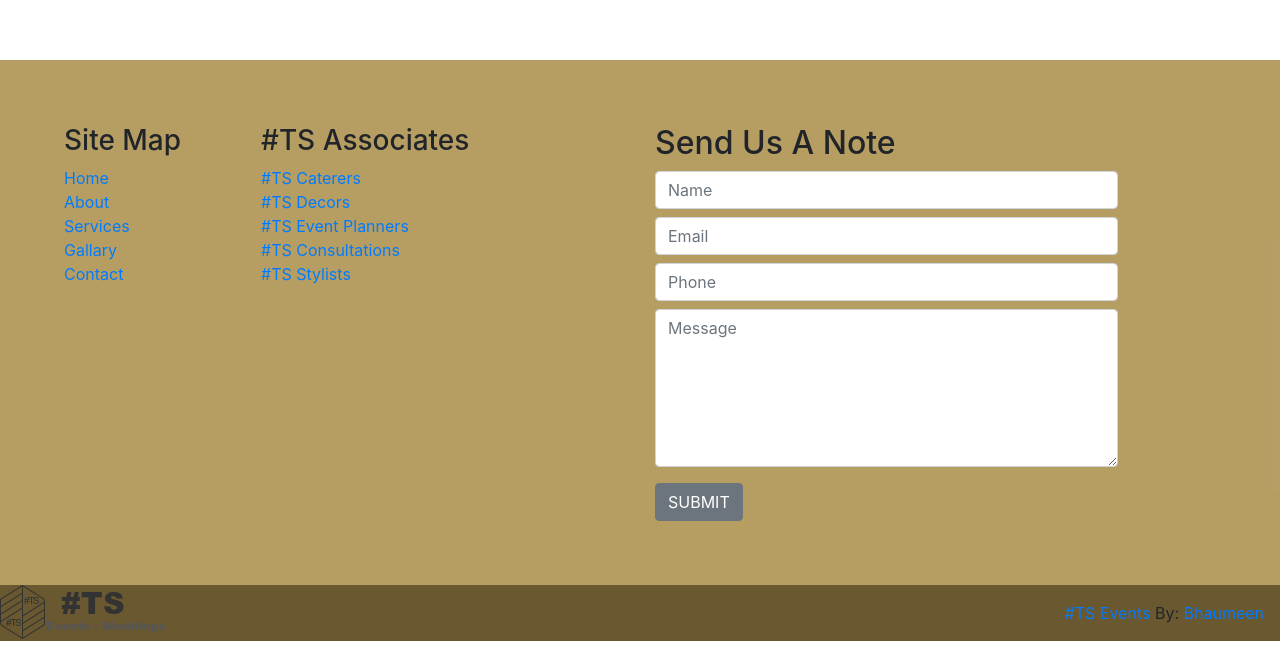
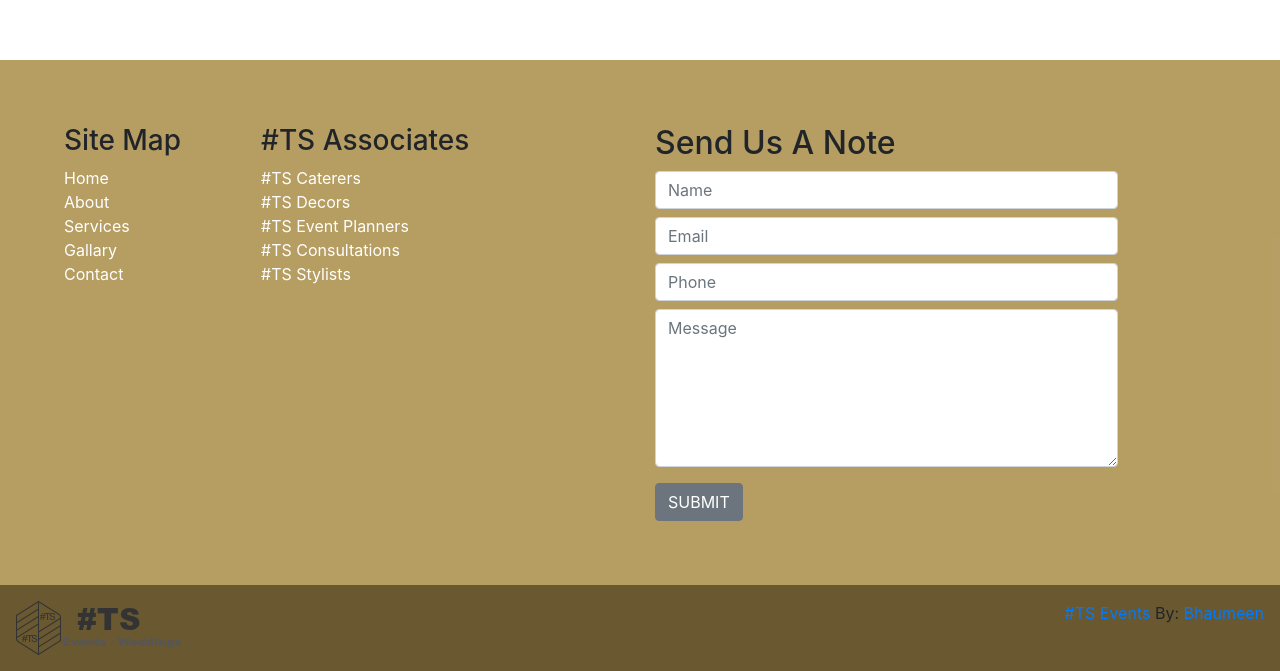
Before and after one commit to bhaumeen/Wedding-Template, a plain HTML site: page index.html in a window 1280 px wide. Shown: the part 2303-2974 px from the top of the page. Before the commit the page ends 2944 px from the top, so only its background shows below. Drawn offline with nearby package versions, Linux system fonts and the light colour scheme.

Commit message:
added transition effects in navbar links and footer links and also fixed margin of footer logo

```diff
--- a/css/style.css
+++ b/css/style.css
@@ -9,6 +9,7 @@
 }
 .nav-item{
     padding: 1.3em 1.3em;
+    transition: 0.3s;
 }
 .nav-link{
     font-family: 'Montserrat', 'Lato', sans-serif;
@@ -149,3 +150,9 @@
 .cp{
   background-color: #695830;
 }
+
+
+.footer-list-link{
+    color:white;
+    transition: 0.3s;
+}
--- a/index.html
+++ b/index.html
@@ -154,7 +154,7 @@
     </div>
     <div class="cp row">
       <div class="col-md-6">
-        <img class="footer-logo" src="img/logo.png" alt="Asentus Logo">
+        <img class="footer-logo m-3" src="img/logo.png" alt="Asentus Logo">
       </div>
       <div class="col-md-6 text-right">
         <p class="m-3"><a class="color-base fweight-700" href="">#TS Events</a> By: <a class="color-base fweight-700"
```
